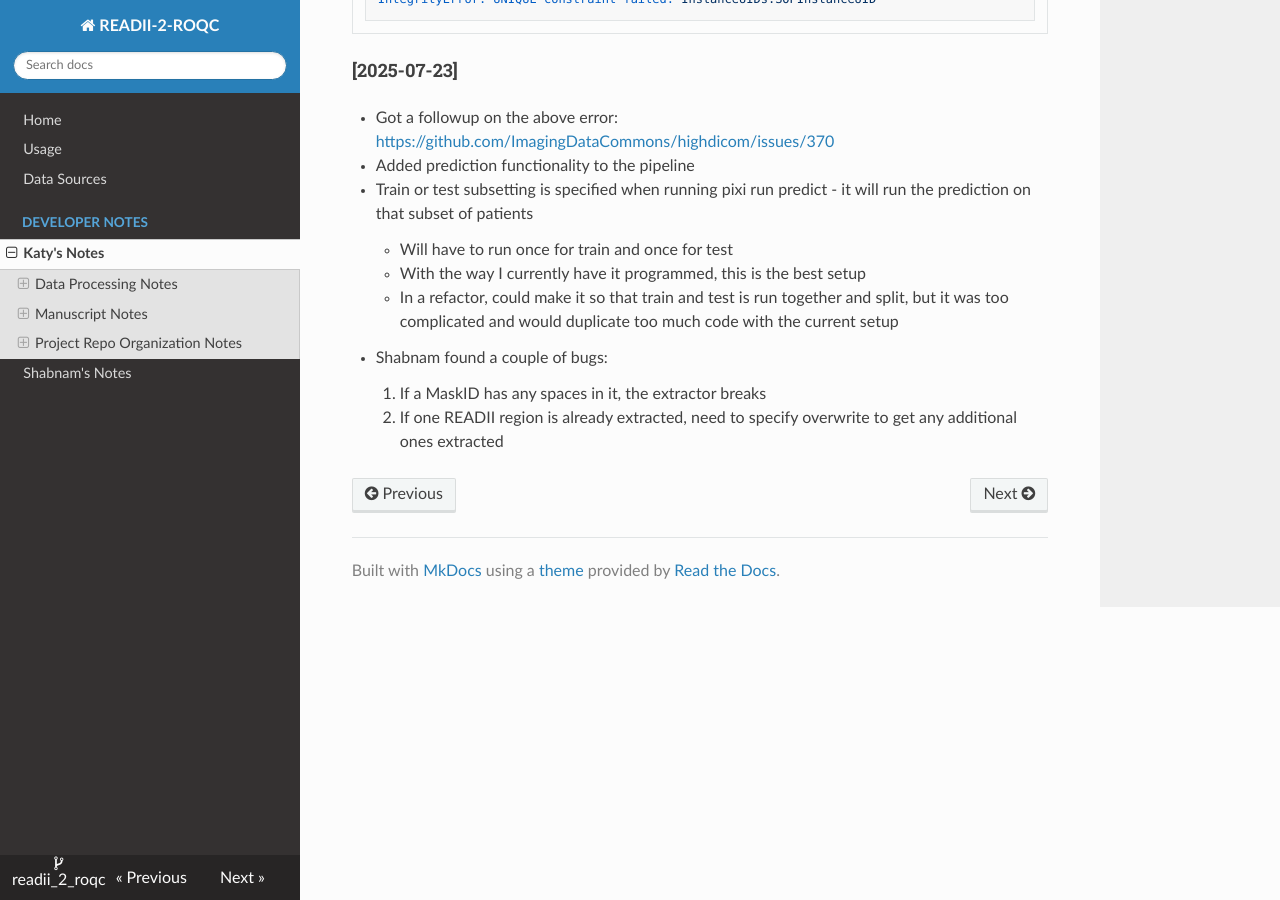
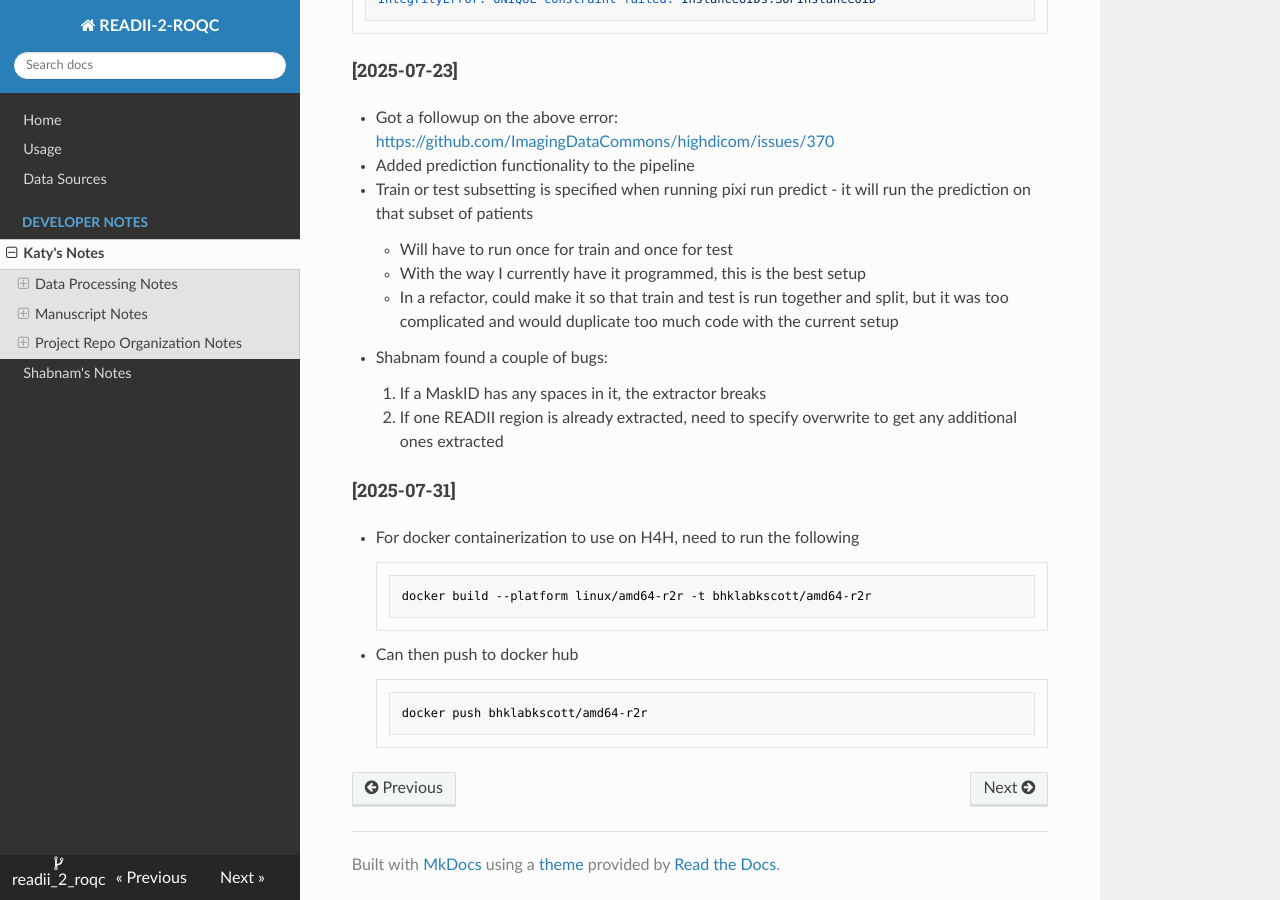
Before and after one commit to bhklab/readii_2_roqc, an MkDocs documentation site: the page built from docs/devnotes/katy_notes.md, in a window 1280 px wide and 900 px high, scrolled down 7312 px. Built offline with MkDocs 1.6.1, drawn with Linux system fonts in a browser that asks for light colours; nearby versions of some CDN libraries.

Commit message:
docs: add notes on how to build and push docker container

````diff
--- a/docs/devnotes/katy_notes.md
+++ b/docs/devnotes/katy_notes.md
@@ -308,3 +308,14 @@ IntegrityError: UNIQUE constraint failed: InstanceUIDs.SOPInstanceUID
 * Shabnam found a couple of bugs:
     1. If a MaskID has any spaces in it, the extractor breaks
     2. If one READII region is already extracted, need to specify overwrite to get any additional ones extracted
+
+#### [2025-07-31]
+* For docker containerization to use on H4H, need to run the following
+```bash
+docker build --platform linux/amd64-r2r -t bhklabkscott/amd64-r2r
+```
+
+* Can then push to docker hub
+```bash
+docker push bhklabkscott/amd64-r2r
+```
````
